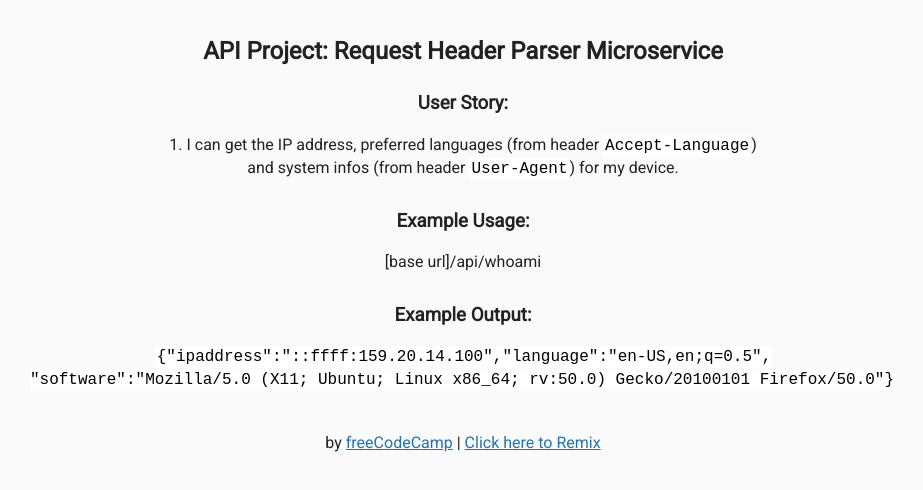
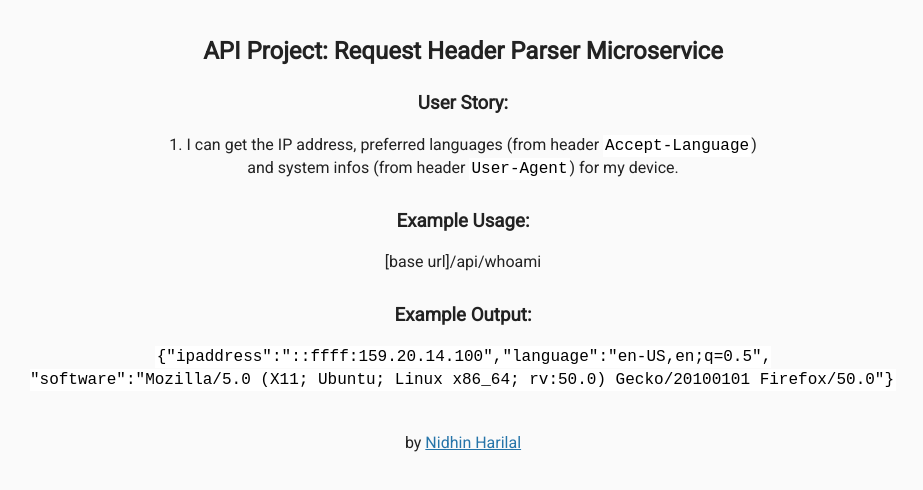
Before and after one commit to cryptonymous9/Headerparser-Microservice, a website: page views/index.html in a window 1280 px wide. Shown: the whole page, without its empty margins (177-1100 px from the left). Drawn offline with Linux system fonts and the light colour scheme; files that its build step writes are made by us from their sources.

Commit message:
Final Update

```diff
--- a/views/index.html
+++ b/views/index.html
@@ -27,7 +27,7 @@
       </div>
       <div class="footer">
         <p>
-          by <a href="http://www.freecodecamp.com">freeCodeCamp</a> | <a href="https://hyperdev.com/#!/remix/FCC_API_header_bplate/8c449aa9-a80c-47ad-8142-8da90f658731">Click here to Remix</a>
+          by <a href="https://github.com/cryptonymous9/">Nidhin Harilal</a>
         </p>
       </div>
    </body>
```
Also changed, not shown: README.md.
